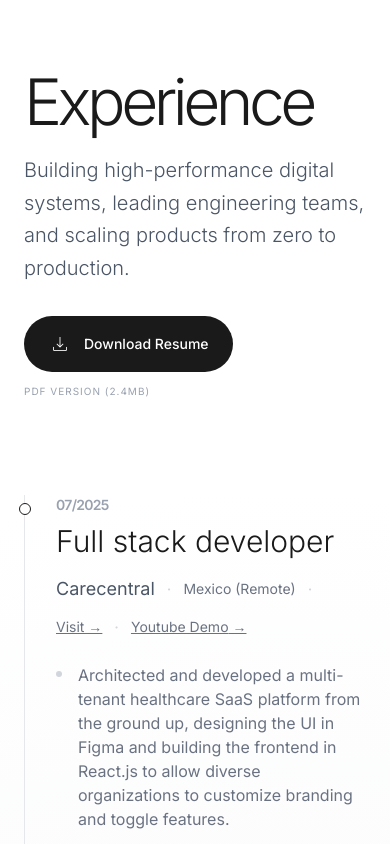
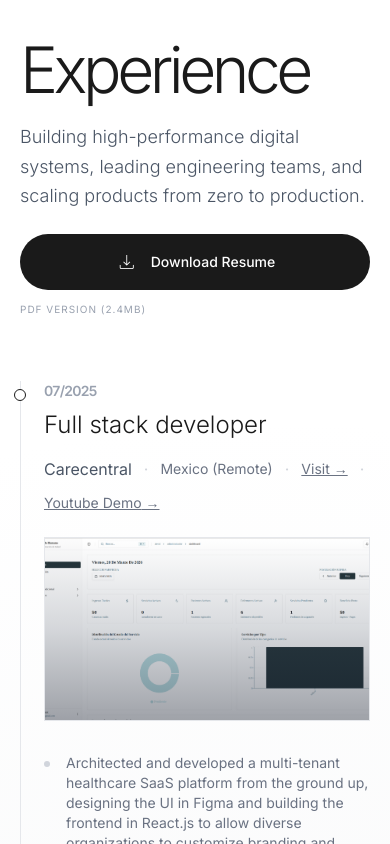
Before and after one commit to Haile-08/MainPortfolio, a React (Vite) app: page / in a window 390 px wide. Shown: the part 1840-2684 px from the top of the page. Built offline with nearby package versions, Linux system fonts and the light colour scheme.

Commit message:
feat: add images to the pages

```diff
--- a/src/components/Contact.tsx
+++ b/src/components/Contact.tsx
@@ -197,11 +197,6 @@ export default function Contact() {
           </motion.div>
         </div>
       </div>
-
-      {/* Availability tag */}
-      <div className="absolute bottom-12 left-6 md:left-24 flex items-center gap-3 text-xs uppercase tracking-widest text-gray-400">
-        <span>Availability: Open for new projects</span>
-      </div>
     </section>
   );
 }
--- a/src/components/Experience.tsx
+++ b/src/components/Experience.tsx
@@ -1,6 +1,8 @@
 import React from 'react';
 import { motion } from 'framer-motion';
 import resumeFile from '../assets/resume.pdf';
+import carecentralScreen from '../assets/carecentral.png';
+import atendScreen from '../assets/atend.png';
 
 interface ExperienceEntry {
   period: string;
@@ -10,6 +12,7 @@ interface ExperienceEntry {
   link?: string;
   links?: { label: string; url: string }[];
   bullets: string[];
+  banner?: string;
 }
 
 const experiences: ExperienceEntry[] = [
@@ -28,6 +31,7 @@ const experiences: ExperienceEntry[] = [
       'Integrated Stripe Connect to enable seamless, tenant-specific payment processing across the platform.',
       'Thrived in a fast-paced, customer-first environment, rapidly adapting to shifting requirements to deliver high-priority features on strict deadlines.',
     ],
+    banner: carecentralScreen,
   },
   {
     period: '08/2024 – 06/2025',
@@ -40,6 +44,7 @@ const experiences: ExperienceEntry[] = [
       'Modernized a legacy healthcare operations system by building an upgraded platform for administrators to efficiently manage service catalogs, client accounts, and patient records.',
       'Executed the complete technical handover of the system upon its acquisition, migrating the legacy codebase and operational database to the new owner\'s server infrastructure.',
     ],
+    banner: atendScreen,
   },
   {
     period: '04/2025 — 07/2025',
@@ -92,7 +97,10 @@ const itemVariants = {
 
 export default function Experience() {
   return (
-    <section id="experience" className="relative min-h-screen px-6 md:px-24 pt-32 pb-24 bg-abstract-gradient">
+    <section
+      id="experience"
+      className="relative min-h-screen px-5 sm:px-6 md:px-24 pt-24 sm:pt-28 md:pt-32 pb-20 sm:pb-24 bg-abstract-gradient"
+    >
       {/* Sidebar */}
       <aside className="absolute left-6 md:left-12 top-1/2 -translate-y-1/2 hidden lg:flex flex-col items-center justify-between h-3/4 py-12 text-[10px] uppercase tracking-[0.3em] text-gray-400">
         <div className="vertical-text">Profession Path</div>
@@ -102,7 +110,7 @@ export default function Experience() {
 
       <div className="max-w-5xl mx-auto relative">
         {/* Header */}
-        <div className="flex flex-col md:flex-row justify-between items-start md:items-end mb-24 gap-8">
+        <div className="flex flex-col md:flex-row justify-between items-start md:items-end mb-16 sm:mb-24 gap-6 sm:gap-8">
           <motion.div
             className="max-w-2xl"
             initial={{ opacity: 0, y: 30 }}
@@ -111,14 +119,14 @@ export default function Experience() {
             transition={{ duration: 0.7 }}
           >
             <h1 className="section-heading font-light mb-6">Experience</h1>
-            <p className="text-xl md:text-2xl font-light text-gray-600 leading-relaxed">
+            <p className="text-lg sm:text-xl md:text-2xl font-light text-gray-600 leading-relaxed">
               Building high-performance digital systems, leading engineering teams, and scaling products from zero to
               production.
             </p>
           </motion.div>
 
           <motion.div
-            className="flex flex-col items-start md:items-end"
+            className="flex flex-col items-start md:items-end w-full md:w-auto"
             initial={{ opacity: 0, y: 30 }}
             whileInView={{ opacity: 1, y: 0 }}
             viewport={{ once: true }}
@@ -127,18 +135,18 @@ export default function Experience() {
             <a
               href={resumeFile}
               download="Haile_Resume.pdf"
-              className="group flex items-center gap-3 bg-neutral-dark text-white px-6 py-4 rounded-full text-sm font-medium hover:bg-gray-800 transition-all"
+              className="group flex w-full md:w-auto items-center justify-center gap-3 bg-neutral-dark text-white px-6 py-4 rounded-full text-sm font-medium hover:bg-gray-800 transition-all"
             >
               <span className="material-symbols-outlined text-xl">download</span>
               Download Resume
             </a>
-            <span className="text-[10px] uppercase tracking-widest text-gray-400 mt-3 mr-2">PDF VERSION (2.4MB)</span>
+            <span className="text-[10px] uppercase tracking-widest text-gray-400 mt-3 md:mr-2">PDF VERSION (2.4MB)</span>
           </motion.div>
         </div>
 
         {/* Timeline */}
         <motion.div
-          className="relative pl-8 md:pl-16"
+          className="relative pl-6 sm:pl-8 md:pl-16"
           variants={containerVariants}
           initial="hidden"
           whileInView="visible"
@@ -147,19 +155,22 @@ export default function Experience() {
           <div className="timeline-line" />
 
           {experiences.map((exp, i) => (
-            <motion.div key={i} className="relative mb-24 last:mb-0" variants={itemVariants}>
+            <motion.div key={i} className="relative mb-16 sm:mb-20 md:mb-24 last:mb-0" variants={itemVariants}>
               {/* Dot */}
-              <div className="absolute -left-8 md:-left-16 w-3 h-3 bg-white border border-neutral-dark rounded-full mt-2 -ml-[5.5px] z-10" style={{ borderColor: '#1a1a1a' }} />
+              <div
+                className="absolute -left-6 sm:-left-8 md:-left-16 w-3 h-3 bg-white border border-neutral-dark rounded-full mt-2 -translate-x-1/2 z-10"
+                style={{ borderColor: '#1a1a1a' }}
+              />
 
               {/* Date & Title */}
               <div className="flex flex-col md:flex-row md:items-baseline gap-2 md:gap-6 mb-4">
                 <span className="text-sm font-semibold tracking-tighter text-gray-400 uppercase">{exp.period}</span>
-                <h3 className="text-3xl font-light">{exp.title}</h3>
+                <h3 className="text-2xl sm:text-3xl font-light">{exp.title}</h3>
               </div>
 
               {/* Company info */}
               <div className="flex flex-wrap items-center gap-3 mb-6">
-                <span className="text-lg text-gray-600">{exp.company}</span>
+                <span className="text-base sm:text-lg text-gray-600">{exp.company}</span>
                 <span className="text-gray-300">·</span>
                 <span className="text-sm text-gray-500">{exp.location}</span>
                 {exp.link && (
@@ -191,8 +202,16 @@ export default function Experience() {
                   ))}
               </div>
 
+              {/* Banner */}
+              {exp.banner && (
+                <div className="relative overflow-hidden mb-8 aspect-video border border-gray-200 bg-white">
+                  <img src={exp.banner} alt={`${exp.company} screen`} className="h-full w-full object-cover" />
+                  <div className="absolute inset-0 bg-gradient-to-t from-gray-900/40 via-gray-700/20 to-transparent" />
+                </div>
+              )}
+
               {/* Bullets */}
-              <ul className="space-y-4 text-gray-500">
+              <ul className="space-y-4 text-gray-500 text-sm sm:text-base">
                 {exp.bullets.map((bullet, j) => (
                   <li key={j} className="flex items-start gap-4">
                     <span className="w-1.5 h-1.5 bg-gray-300 rounded-full mt-2 flex-shrink-0" />
```
Also changed, not shown: src/assets/atend.png (added), src/assets/carecentral.png (added).
